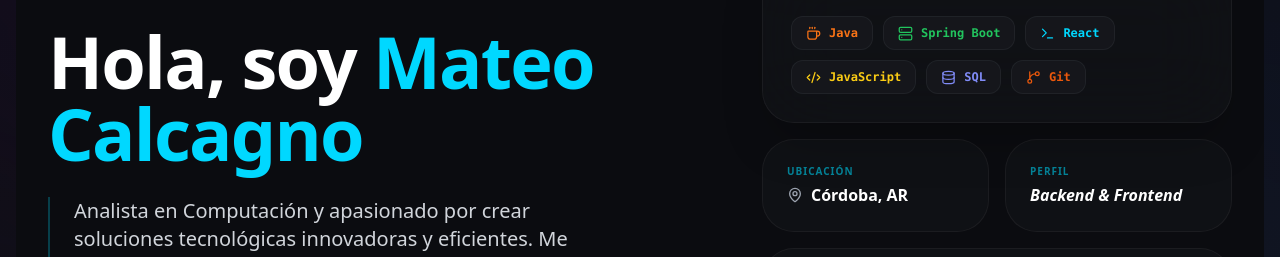
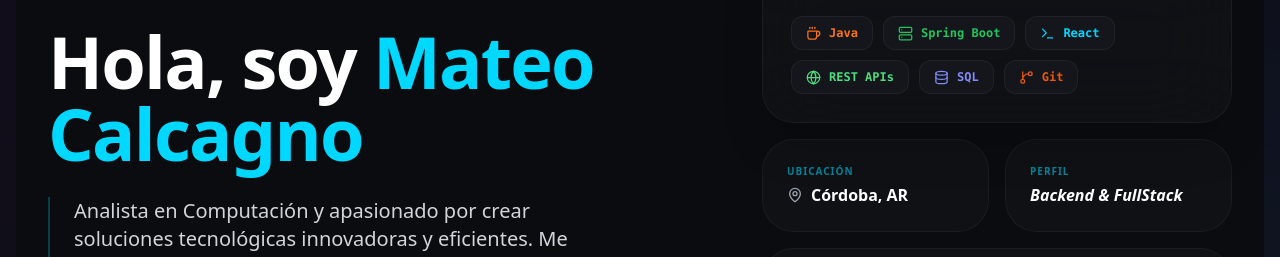
Before and after one commit to MateoCalcagno/portfolio-mateo, a React (Vite) app: page / in a window 1280 px wide. Shown: the part 214-471 px from the top of the page. Built offline with nearby package versions, Linux system fonts and the light colour scheme.

Commit message:
chore: update Hero.tsx

```diff
--- a/src/components/Hero.tsx
+++ b/src/components/Hero.tsx
@@ -1,11 +1,11 @@
 import { motion } from "framer-motion";
-import { Download, Coffee, Code2, Server, Database, GitBranch, Terminal, MapPin } from "lucide-react";
+import { Download, Coffee, Globe, Server, Database, GitBranch, Terminal, MapPin } from "lucide-react";
 
 const stackIcons = [
   { name: "Java", icon: <Coffee size={15} />, color: "text-orange-500" },
   { name: "Spring Boot", icon: <Server size={15} />, color: "text-green-500" },
   { name: "React", icon: <Terminal size={15} />, color: "text-cyan-400" },
-  { name: "JavaScript", icon: <Code2 size={15} />, color: "text-yellow-400" },
+  { name: "REST APIs", icon: <Globe size={15} />, color: "text-green-400" },
   { name: "SQL", icon: <Database size={15} />, color: "text-indigo-400" },
   { name: "Git", icon: <GitBranch size={15} />, color: "text-orange-600" },
 ];
@@ -94,7 +94,7 @@ export default function Hero() {
             </div>
             <div className="p-6 bg-slate-900/50 rounded-[2rem] border border-white/5 hover:border-cyan-500/20 transition-colors">
               <p className="text-cyan-500/70 text-[10px] uppercase tracking-widest font-black mb-1">Perfil</p>
-              <p className="text-white font-bold text-base italic">Backend & Frontend</p>
+              <p className="text-white font-bold text-base italic">Backend & FullStack</p>
             </div>
           </div>
 
```
